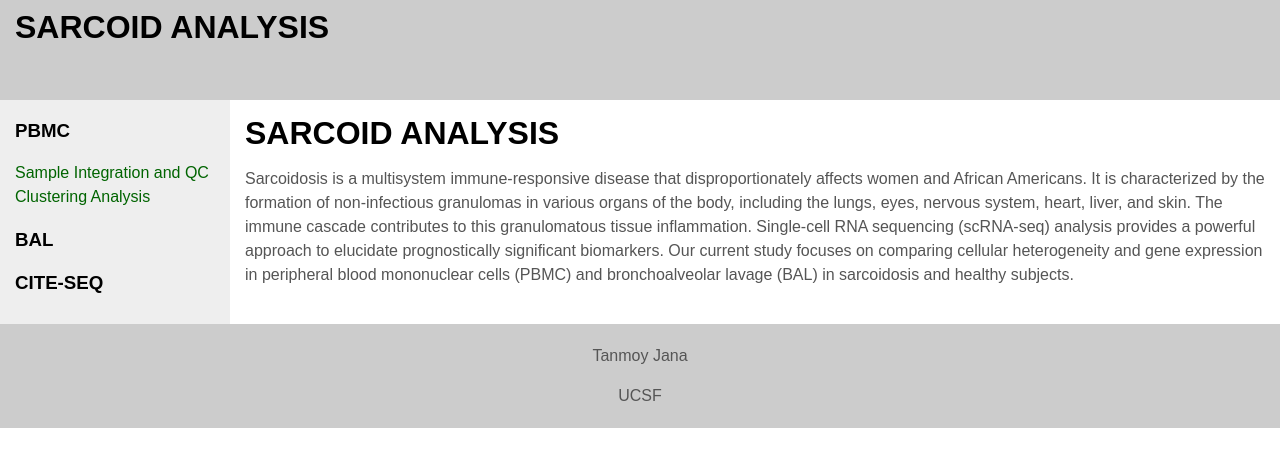
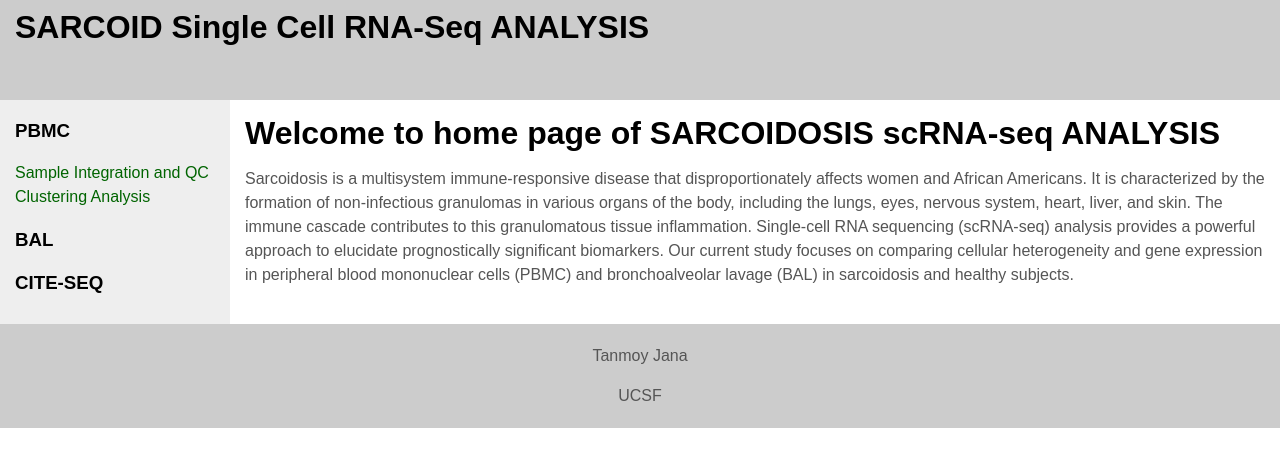
Before and after one commit to janatanmoy5/sarcoid_RNAseq_analysis, a plain HTML site: page index.html in a window 1280 px wide. Drawn offline with Linux system fonts and the light colour scheme.

Commit message:
Update index.html

```diff
--- a/index.html
+++ b/index.html
@@ -95,7 +95,7 @@
 
 		<header id="header">
 			<div class="innertube">
-				<h1>SARCOID ANALYSIS</h1>
+				<h1>SARCOID Single Cell RNA-Seq ANALYSIS</h1>
 			</div>
 		</header>
 
@@ -104,7 +104,7 @@
 			<main>
 				<div id="content">
 					<div class="innertube">
-						<h1>SARCOID ANALYSIS</h1>
+						<h1>Welcome to home page of SARCOIDOSIS scRNA-seq ANALYSIS</h1>
 						<p>Sarcoidosis is a multisystem immune-responsive disease that disproportionately affects women and African Americans. It is characterized by the formation of non-infectious granulomas in various organs of the body, including the lungs, eyes, nervous system, heart, liver, and skin. The immune cascade contributes to this granulomatous tissue inflammation. Single-cell RNA sequencing (scRNA-seq) analysis provides a powerful approach to elucidate prognostically significant biomarkers. Our current study focuses on comparing cellular heterogeneity and gene expression in peripheral blood mononuclear cells (PBMC) and bronchoalveolar lavage (BAL) in sarcoidosis and healthy subjects. </p>
 					</div>
 				</div>
```
